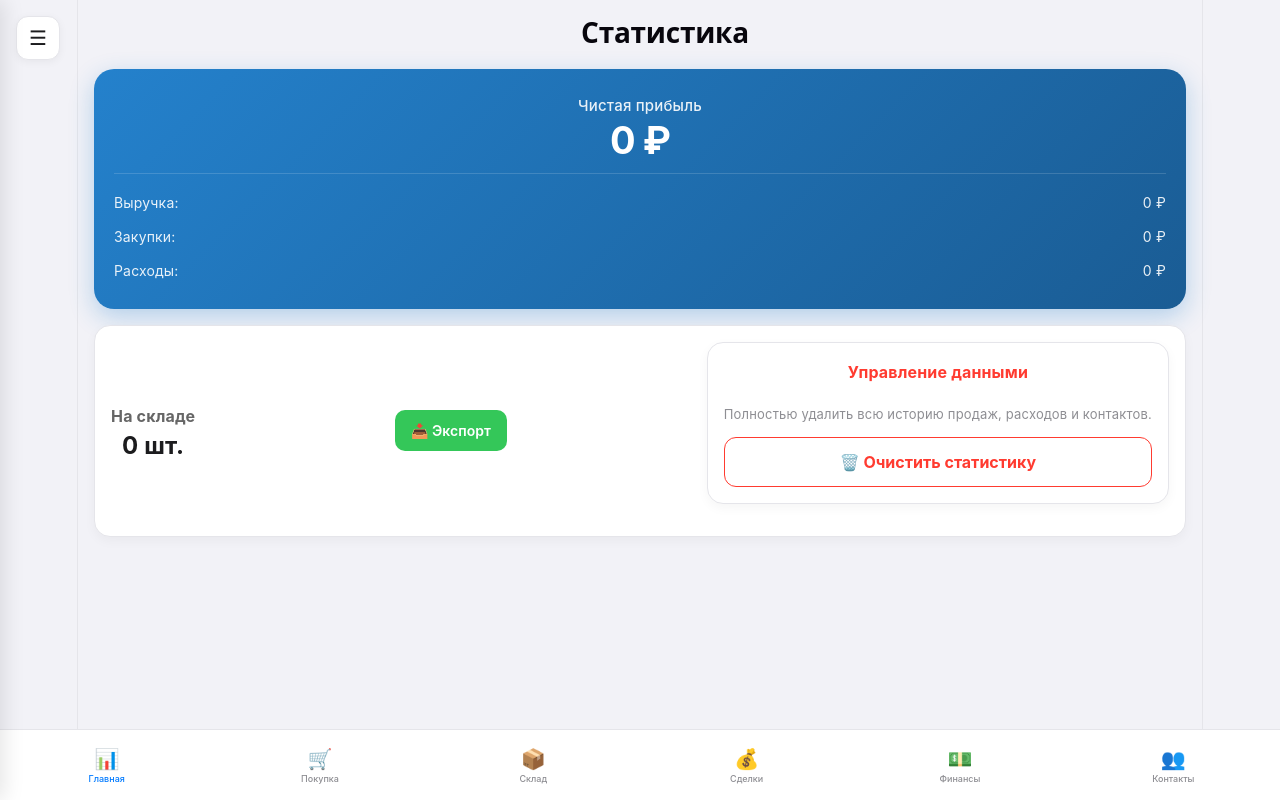
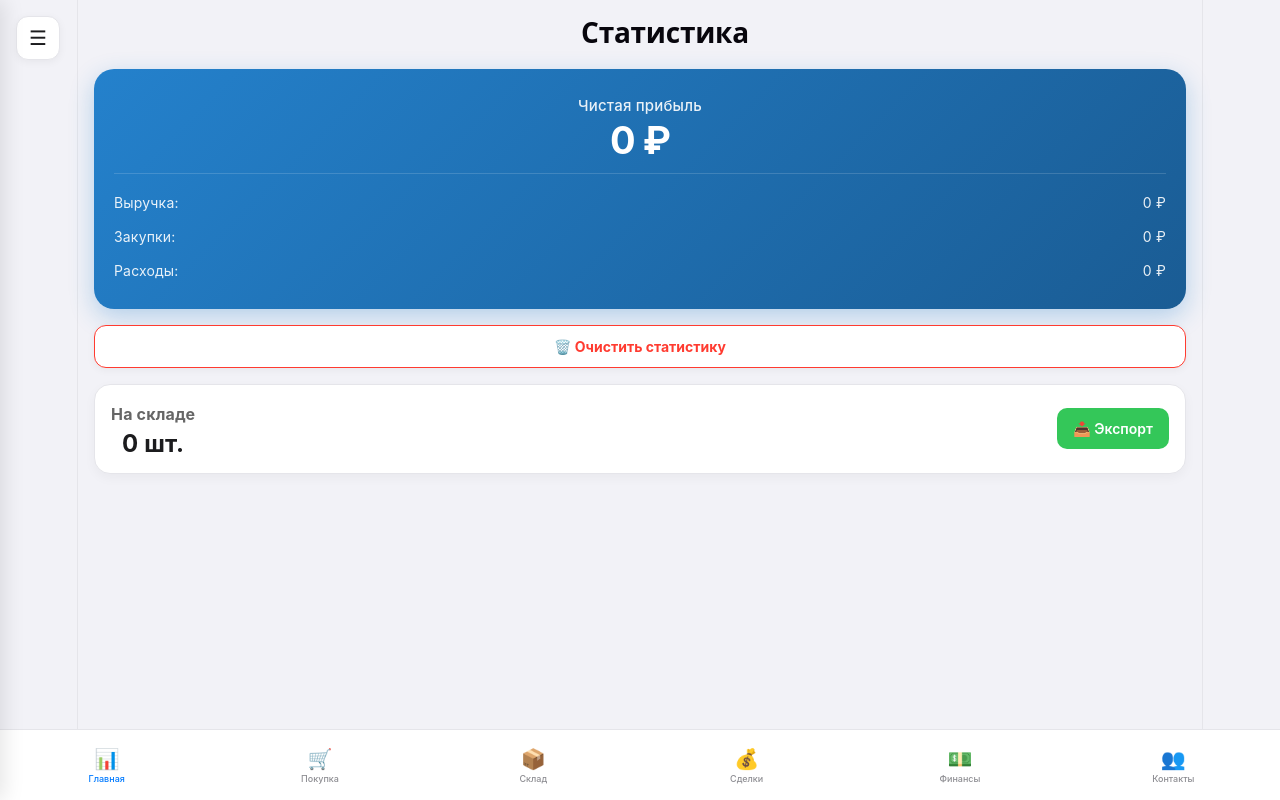
Before and after one commit to Azamat-dev8/itrade, a React (Vite) app: page / in a window 1280 px wide. Built offline with nearby package versions, Linux system fonts and the light colour scheme.

Commit message:
move clear stats button between profit and stock

```diff
--- a/src/App.jsx
+++ b/src/App.jsx
@@ -338,44 +338,54 @@ function App() {
   const renderHome = () => (
     <div>
       <h2 style={{ fontSize: 28, fontWeight: 700, marginBottom: 20, paddingLeft: 50 }}>Статистика</h2>
+
+      {/* 1. СИНИЙ БЛОК ЧИСТАЯ ПРИБЫЛЬ */}
       <div className="main-profit-card">
         <h3>Чистая прибыль</h3>
-        <div className="main-profit-value">{totalProfit} ₽</div>
+        <div className="main-profit-value" style={{ fontSize: totalProfit > 999999 ? 28 : 38 }}>
+          {totalProfit.toLocaleString('ru-RU')} ₽
+        </div>
         <div style={{ borderTop: '1px solid rgba(255,255,255,0.15)', paddingTop: 16 }}>
-          <div className="stat-row"><span>Выручка:</span> <span>{totalRevenue} ₽</span></div>
-          <div className="stat-row"><span>Закупки:</span> <span>{totalBuy} ₽</span></div>
-          <div className="stat-row" style={{ marginBottom: 0 }}><span>Расходы:</span> <span>{totalDealExp + totalGenExp} ₽</span></div>
+          <div className="stat-row"><span>Выручка:</span> <span>{totalRevenue.toLocaleString('ru-RU')} ₽</span></div>
+          <div className="stat-row"><span>Закупки:</span> <span>{totalBuy.toLocaleString('ru-RU')} ₽</span></div>
+          <div className="stat-row" style={{ marginBottom: 0 }}><span>Расходы:</span> <span>{(totalDealExp + totalGenExp).toLocaleString('ru-RU')} ₽</span></div>
         </div>
       </div>
-      <div className="card" style={{ display: 'flex', justifyContent: 'space-between', alignItems: 'center' }}>
-        <div><h3 style={{ margin: 0, fontSize: 16, color: '#666' }}>На складе</h3><div style={{ fontSize: 24, fontWeight: 700, marginTop: 4 }}>{inStockDeals.length} шт.</div></div>
-        <button className="btn-success" onClick={exportToCSV} style={{ padding: '12px 16px' }}>📥 Экспорт</button>
-              <div className="card">
-        <h3 style={{ fontSize: 16, marginTop: 0, color: 'var(--danger)' }}>Управление данными</h3>
-        <p style={{ fontSize: 13, color: 'var(--text-muted)', marginTop: 5 }}>
-          Полностью удалить всю историю продаж, расходов и контактов.
-        </p>
+
+      {/* 2. НОВАЯ ГОРИЗОНТАЛЬНАЯ КНОПКА ОЧИСТКИ */}
       <button
         onClick={clearAllData}
         disabled={loading}
         style={{
           width: '100%',
-            padding: '14px',
-            backgroundColor: 'transparent',
+          padding: '12px',
+          marginBottom: '16px', // Отступ снизу, чтобы не прилипала к следующей карточке
+          backgroundColor: 'var(--card-bg)',
           color: 'var(--danger)',
           border: '1px solid var(--danger)',
           borderRadius: '12px',
           fontWeight: 'bold',
-            fontSize: '16px',
-            marginTop: '10px'
+          fontSize: '14px',
+          display: 'flex',
+          justifyContent: 'center',
+          alignItems: 'center',
+          gap: '8px',
+          boxShadow: '0 2px 8px rgba(0,0,0,0.05)'
         }}
       >
         🗑️ Очистить статистику
       </button>
+
+      {/* 3. КАРТОЧКА СКЛАД И ЭКСПОРТ */}
+      <div className="card" style={{ display: 'flex', justifyContent: 'space-between', alignItems: 'center' }}>
+        <div>
+          <h3 style={{ margin: 0, fontSize: 16, color: '#666' }}>На складе</h3>
+          <div style={{ fontSize: 24, fontWeight: 700, marginTop: 4 }}>{inStockDeals.length} шт.</div>
         </div>
+        <button className="btn-success" onClick={exportToCSV} style={{ padding: '12px 16px' }}>📥 Экспорт</button>
       </div>
 
-      {/* ОБНОВЛЕННЫЙ ГРАФИК */}
+      {/* 4. ГРАФИК */}
       {chartData.length > 0 && (
         <div className="card">
           <h3 style={{ fontSize: 16, marginTop: 0, marginBottom: 15 }}>Прибыль по месяцам</h3>
@@ -383,22 +393,15 @@ function App() {
             <ResponsiveContainer width="100%" height="100%">
               <BarChart data={chartData} margin={{ top: 20, right: 10, left: 10, bottom: 0 }}>
                 <XAxis dataKey="name" axisLine={false} tickLine={false} tick={{ fontSize: 12, fill: '#8e8e93' }} />
-
-                {/* Убрали YAxis, так как цифры теперь на самих столбцах */}
-
                 <Tooltip
                   cursor={{ fill: isDarkTheme ? 'rgba(255,255,255,0.05)' : 'rgba(0,0,0,0.05)' }}
                   contentStyle={{ borderRadius: 12, border: 'none', backgroundColor: isDarkTheme ? '#1c1c1e' : '#ffffff', color: isDarkTheme ? '#fff' : '#000' }}
                   formatter={(value) => [`${value.toLocaleString('ru-RU')} ₽`, 'Прибыль']}
                 />
-
-                {/* maxBarSize делает столбцы узкими */}
                 <Bar dataKey="profit" maxBarSize={45} radius={[6, 6, 0, 0]}>
                   {chartData.map((entry, index) => (
                     <Cell key={`cell-${index}`} fill={entry.profit >= 0 ? '#34c759' : '#ff3b30'} />
                   ))}
-
-                  {/* LabelList выводит белый жирный шрифт прямо внутри столбца */}
                   <LabelList
                     dataKey="profit"
                     position="center"
```
Lines whose indentation alone changed are shown as unchanged.
